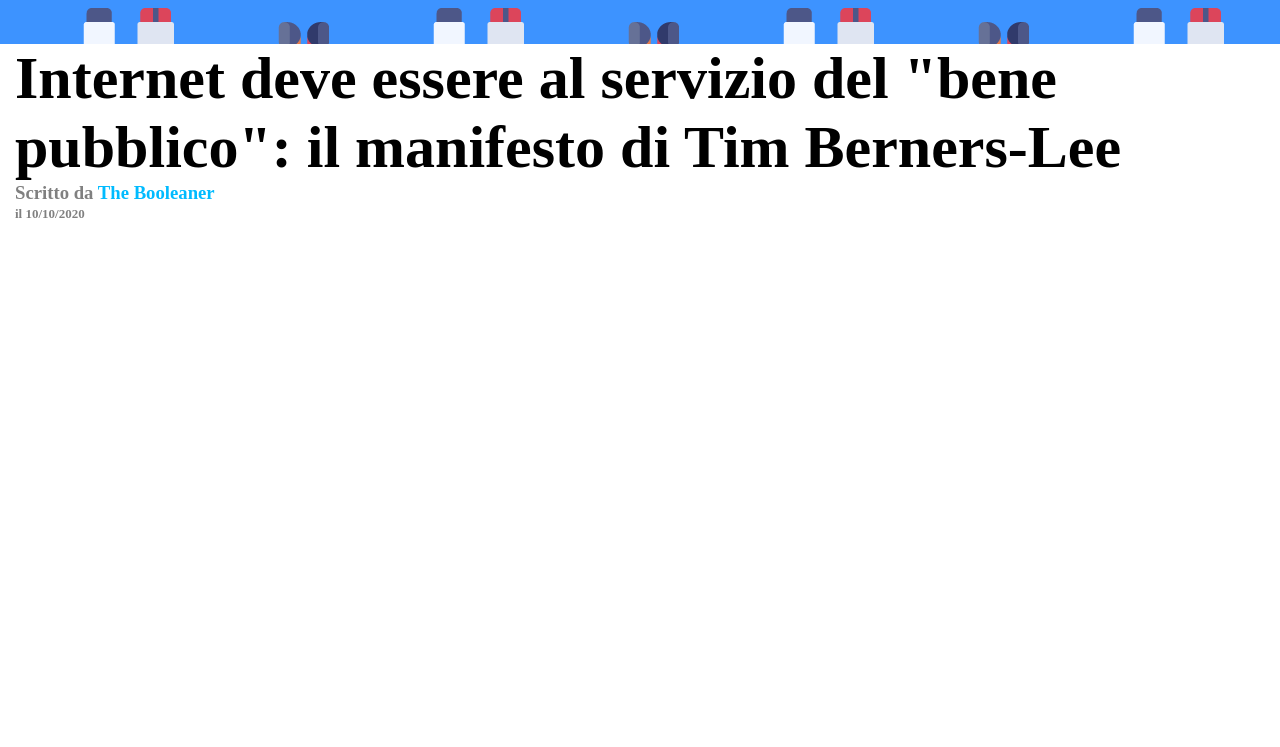
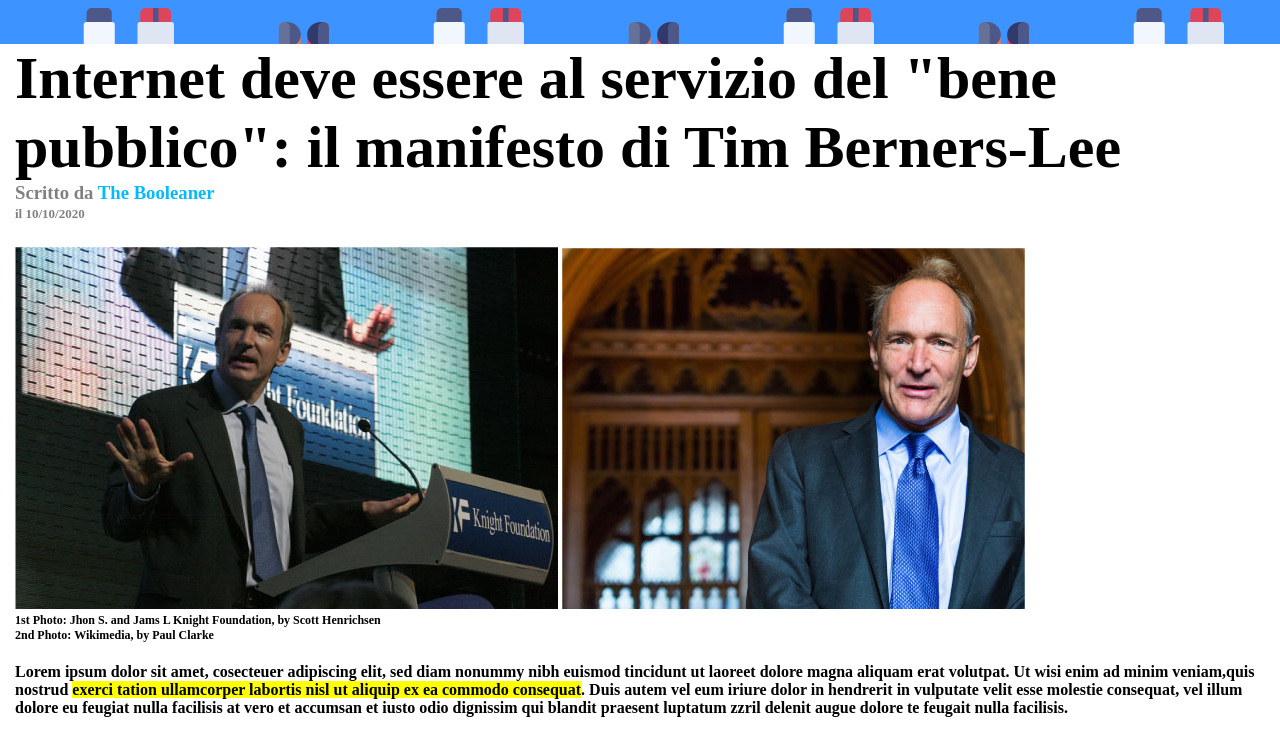
Before and after one commit to Gresdian/html-css-booleaner, a plain HTML site: page index.html in a window 1280 px wide. Shown: the part 106-853 px from the top of the page. Before the commit the page ends 800 px from the top, so only its background shows below. Drawn offline with Linux system fonts and the light colour scheme.

Commit message:
add photo and paragraph

```diff
--- a/css/style.css
+++ b/css/style.css
@@ -37,3 +37,25 @@
 .container{
     padding-left: 15px;
 }
+
+/* foto */
+.photo{
+    margin-top: 25px;
+}
+
+.photo_description{
+    font-family: 'Playfair Display', serif;
+    font-size: 12px;
+}
+
+/* paragrafo */
+.lorem_paragraph{
+    font-family: 'Playfair Display', serif;
+    padding-top: 20px;
+    padding-bottom: 30px;
+    font-weight: 550;
+}
+
+.evidenziatore{
+    background-color: yellow;
+}
--- a/index.html
+++ b/index.html
@@ -7,15 +7,36 @@
     <link rel="stylesheet" href="./css/style.css">
 </head>
 <body>
+
     <!-- HEADER -->
+
     <HEADER id="spazio_testata">
         <div class="logo"><img src="./css/img/logo.svg" alt="logo"></div>
     </HEADER>
+
     <!-- MAIN -->
+
     <main class="container">
         <h1 class="titolo">Internet deve essere al servizio del "bene pubblico": il manifesto di Tim Berners-Lee</h1>
         <h3 class="sottotitolo">Scritto da <span class="sottotitolo_ev">The Booleaner</span></h3>
         <span class="data"><strong>il 10/10/2020</strong></span>
+
+        <!-- PHOTO -->
+
+        <div class="photo">
+            <img src="./css/img/tim-1.jpg" alt="tim-1">
+            <img src="./css/img/tim-2.jpg" alt="tim-2">
+        </div>
+
+        <!-- PARAGRAFO -->
+
+        <p class="photo_description"><strong>1st Photo: Jhon S. and Jams L Knight Foundation, by Scott Henrichsen <br>
+           2nd Photo: Wikimedia, by Paul Clarke </strong>
+        </p>
+        <p class="lorem_paragraph">Lorem ipsum dolor sit amet, cosecteuer adipiscing elit, sed diam nonummy nibh euismod tincidunt ut laoreet dolore magna aliquam erat volutpat. Ut wisi enim
+            ad minim veniam,quis nostrud <span class="evidenziatore">exerci tation ullamcorper labortis nisl ut aliquip ex ea commodo consequat</span>. Duis autem vel eum iriure dolor in hendrerit in vulputate velit esse molestie consequat, vel illum dolore eu feugiat nulla facilisis at vero et accumsan et iusto odio dignissim qui blandit praesent luptatum zzril delenit augue dolore te feugait nulla facilisis.
+        </p>
+
     </main>
 
 </body>
```
